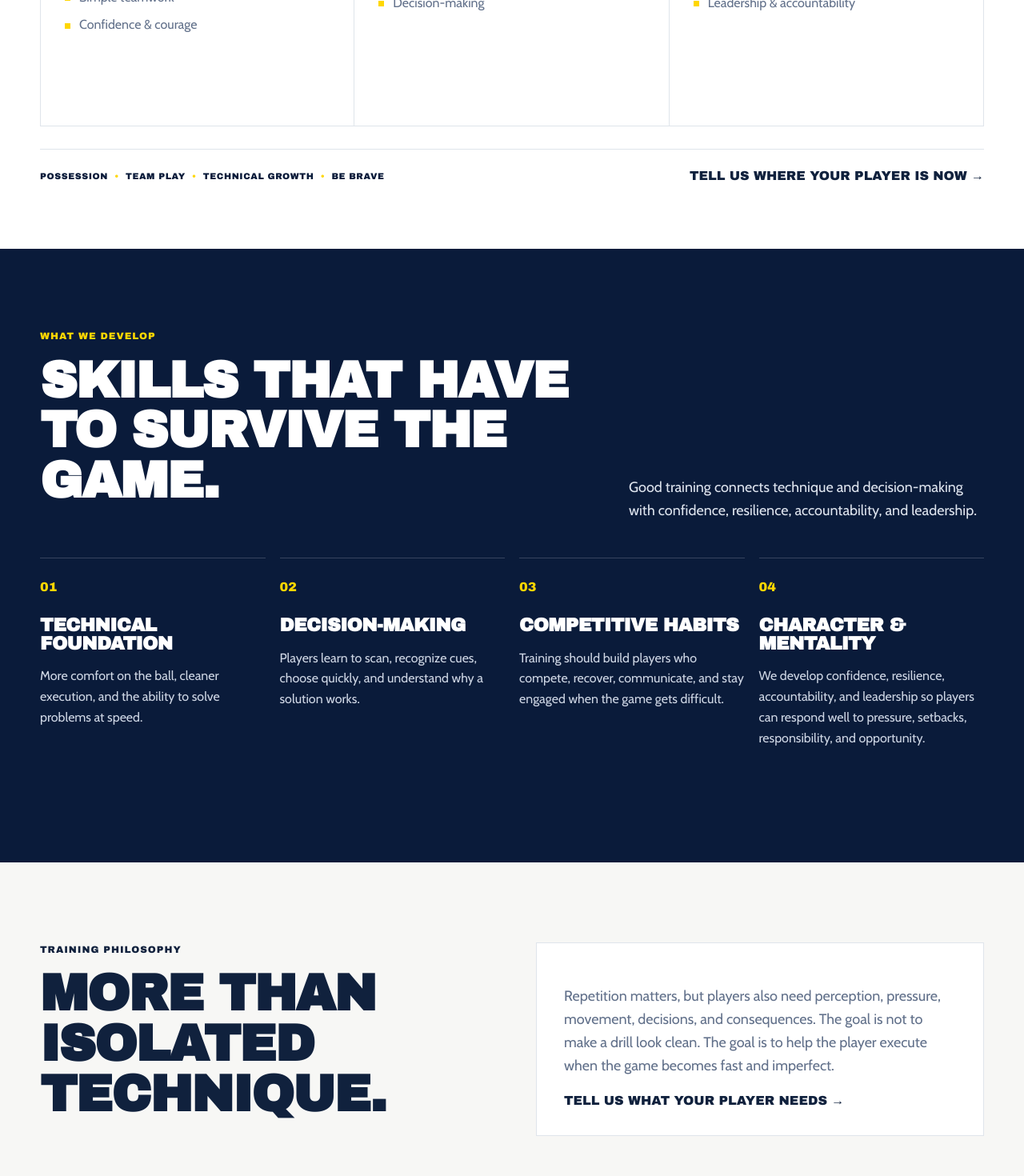
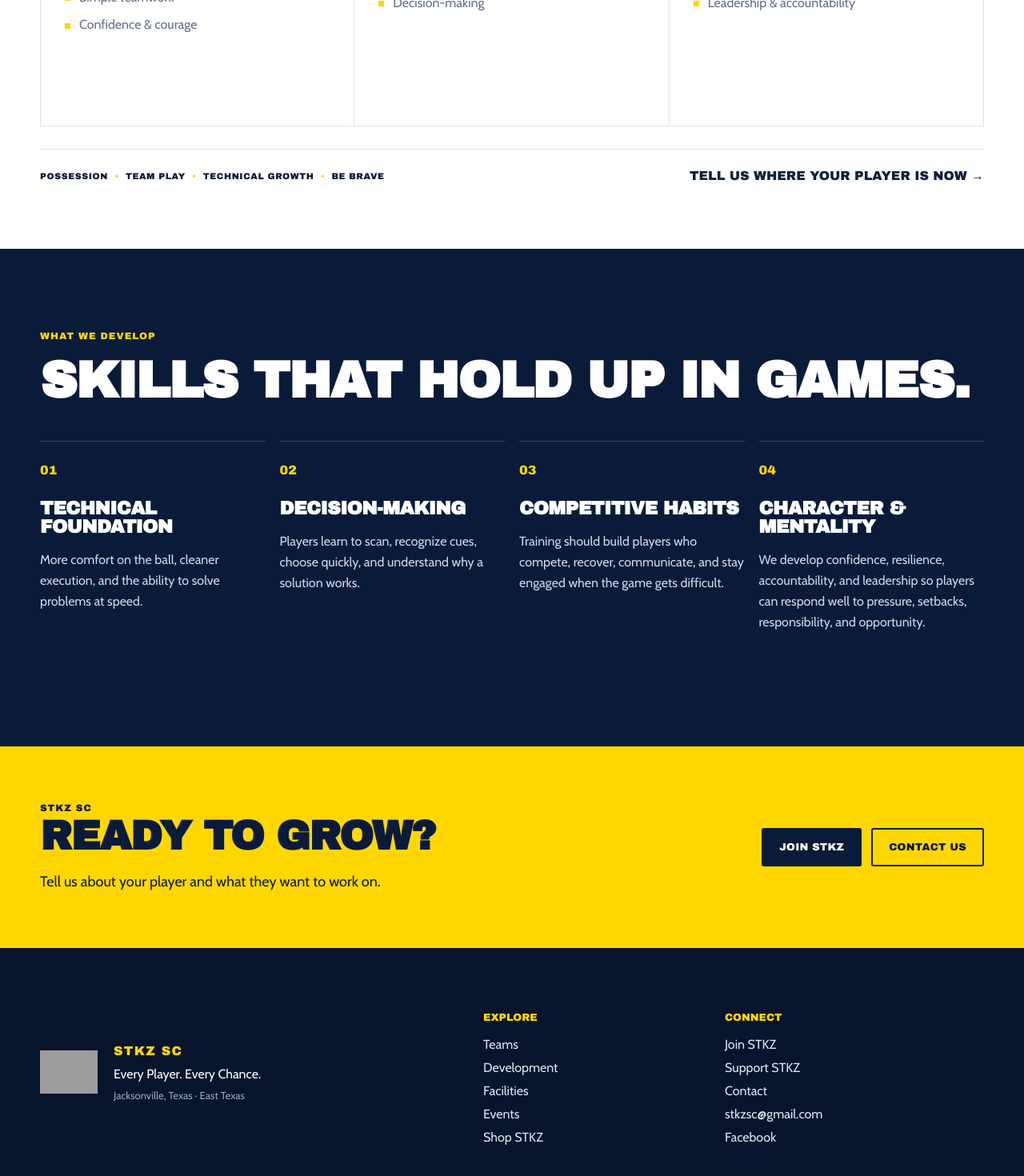
Before and after one commit to b8r0a3d4/stkz-sc-website, a Next.js app: page /development in a window 1280 px wide. Shown: the part 1308-2778 px from the top of the page at 80% size. Built offline with nearby package versions, Linux system fonts and the light colour scheme; grey boxes are pictures that could not be loaded.

Commit message:
Consolidate repetitive STKZ content on app/development/page.js

```diff
--- a/app/development/page.js
+++ b/app/development/page.js
@@ -1,4 +1,3 @@
-import Link from "next/link";
 import PageHero from "@/components/PageHero";
 import CTA from "@/components/CTA";
 import PlayerPathway from "@/components/PlayerPathway";
@@ -7,7 +6,7 @@ import { media } from "@/data/media";
 
 export const metadata = {
   title: "Training & Development",
-  description: "Explore the STKZ SC approach to technical development, decision-making, movement, and competitive habits.",
+  description: "Explore the STKZ player pathway and how we develop technical skill, decision-making, and competitive habits.",
 };
 
 export default function DevelopmentPage() {
@@ -16,31 +15,28 @@ export default function DevelopmentPage() {
       <PageHero
         eyebrow="Training & Development"
         title="Build the player."
-        copy="Training should transfer to the game. We focus on technical execution, better decisions, competitive habits, and the character and mentality players need to handle pressure and responsibility."
+        copy="We train for the moments that matter in a game — on the ball, under pressure, and when decisions come fast."
         image={media.development}
         imageAlt="Youth soccer player striking the ball during competition"
         variant="cover"
       />
       <PlayerPathway compact />
       <section className="section section-navy development-pillars-section">
-        <div className="container section-heading split-heading light">
-          <div><p className="eyebrow gold">What We Develop</p><h2>Skills that have to survive the game.</h2></div>
-          <p>Good training connects technique and decision-making with confidence, resilience, accountability, and leadership.</p>
+        <div className="container section-heading">
+          <p className="eyebrow gold">What We Develop</p>
+          <h2>Skills that hold up in games.</h2>
         </div>
         <div className="card-grid four">
-          {developmentPillars.map((item) => <article className="number-card" key={item.number}><span>{item.number}</span><h3>{item.title}</h3><p>{item.copy}</p></article>)}
+          {developmentPillars.map((item) => (
+            <article className="number-card" key={item.number}>
+              <span>{item.number}</span>
+              <h3>{item.title}</h3>
+              <p>{item.copy}</p>
+            </article>
+          ))}
         </div>
       </section>
-      <section className="section">
-        <div className="container content-grid">
-          <div><p className="eyebrow">Training Philosophy</p><h2>More than isolated technique.</h2></div>
-          <div className="content-card">
-            <p>Repetition matters, but players also need perception, pressure, movement, decisions, and consequences. The goal is not to make a drill look clean. The goal is to help the player execute when the game becomes fast and imperfect.</p>
-            <Link href="/join#player-interest" className="text-link">Tell us what your player needs →</Link>
-          </div>
-        </div>
-      </section>
-      <CTA title="Looking for a development opportunity?" copy="Tell us about your player and the area you want to improve." />
+      <CTA title="Ready to grow?" copy="Tell us about your player and what they want to work on." />
     </>
   );
 }
```
